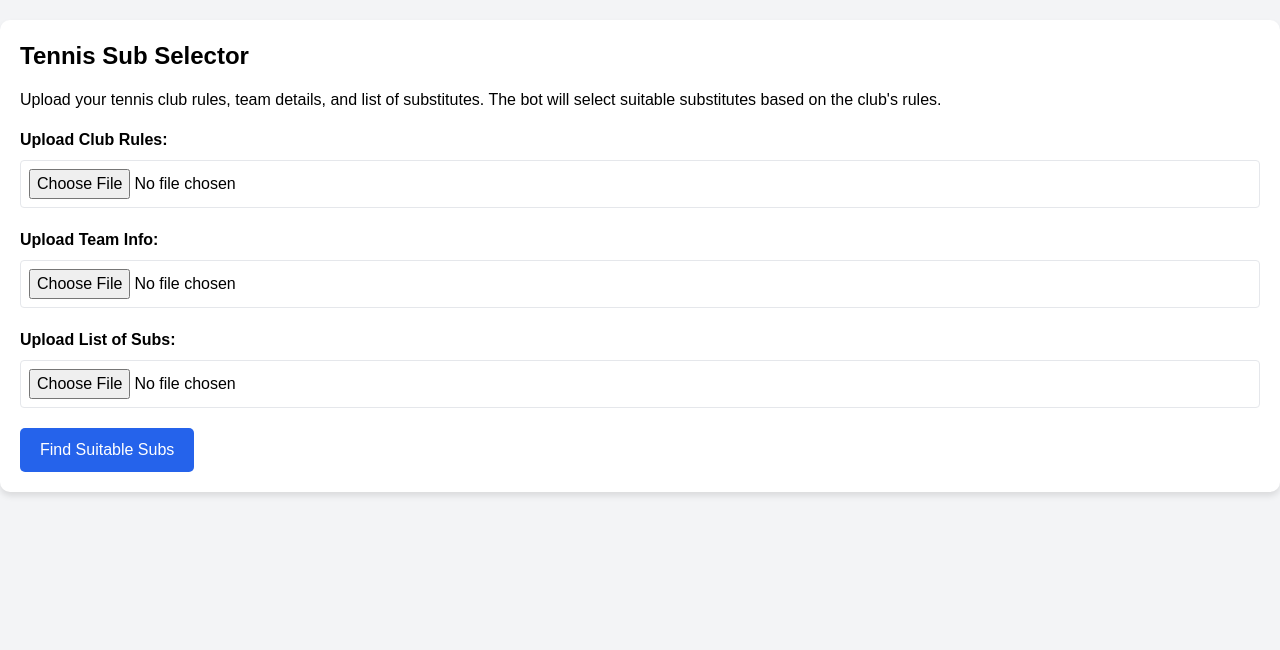
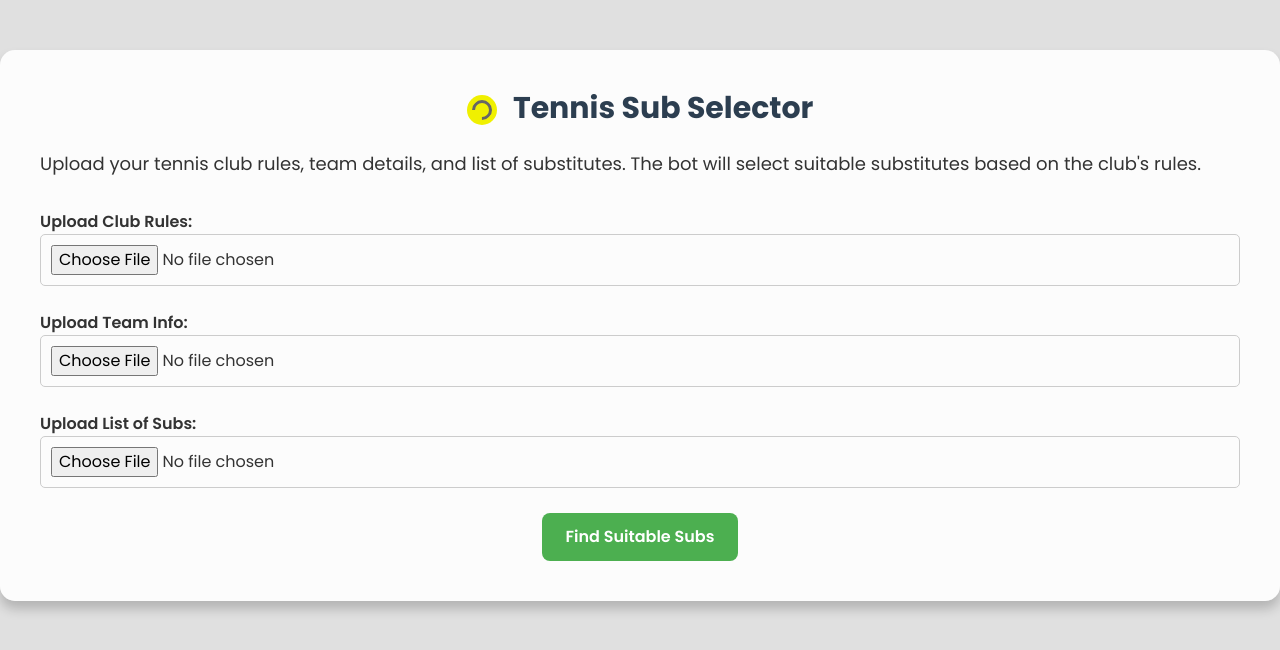
Before and after one commit to megan55555/CAMAIE, a website: page tennis-sub-selector.html in a window 1280 px wide. Drawn offline with nearby package versions, Linux system fonts and the light colour scheme.

Commit message:
Update tennis-sub-selector.html

```diff
--- a/tennis-sub-selector.html
+++ b/tennis-sub-selector.html
@@ -5,107 +5,126 @@
     <meta name="viewport" content="width=device-width, initial-scale=1.0">
     <title>Tennis Sub Selector</title>
     <script src="https://cdn.tailwindcss.com"></script>
+    <link rel="preconnect" href="https://fonts.googleapis.com">
+    <link rel="preconnect" href="https://fonts.gstatic.com" crossorigin>
+    <link href="https://fonts.googleapis.com/css2?family=Poppins:wght@400;600;700&display=swap" rel="stylesheet">
     <style>
         body {
-            background-color: #f3f4f6;
-            font-family: Arial, sans-serif;
+            font-family: 'Poppins', sans-serif;
+            background-color: #e0e0e0; /* Light gray background */
+            color: #333;
         }
+
         .container {
             max-width: 800px;
-            margin: 20px auto;
-            padding: 20px;
-            background: white;
-            border-radius: 10px;
-            box-shadow: 0px 4px 6px rgba(0, 0, 0, 0.1);
+            margin: 50px auto;
+            padding: 40px;
+            background: rgba(255, 255, 255, 0.9);
+            border-radius: 15px;
+            box-shadow: 0px 8px 12px rgba(0, 0, 0, 0.2);
         }
+
         .btn {
-            background-color: #2563eb;
+            background-color: #4CAF50; /* Green */
             color: white;
-            padding: 10px 20px;
+            padding: 12px 24px;
             border: none;
+            border-radius: 8px;
+            cursor: pointer;
+            font-weight: 600;
+            transition: background-color 0.3s ease;
+        }
+
+        .btn:hover {
+            background-color: #45a049;
+        }
+
+        .file-input {
+            margin-bottom: 25px;
+        }
+
+        label {
+            font-weight: 600;
+        }
+
+        input[type="file"] {
+            padding: 10px;
+            border: 1px solid #ccc;
             border-radius: 5px;
-            cursor: pointer;
+            width: 100%;
         }
-        .btn:hover {
-            background-color: #1d4ed8;
+
+        #results {
+            margin-top: 30px;
         }
-        .file-input {
-            margin-top: 10px;
-            margin-bottom: 20px;
+
+        #subsList {
+            list-style-type: disc;
+            margin-left: 20px;
         }
+
+        h1, h2 {
+            color: #2c3e50;
+        }
+
+        /* Tennis ball styling using CSS */
+        .tennis-icon {
+            width: 30px;
+            height: 30px;
+            background-color: #f0f000; /* Yellow */
+            border-radius: 50%; /* Make it a circle */
+            position: relative; /* For positioning the lines */
+            display: inline-block;
+            margin-right: 10px;
+            vertical-align: middle;
+        }
+
+        .tennis-icon::before { /* Create the curved line */
+            content: "";
+            position: absolute;
+            top: 5px;
+            left: 5px;
+            width: 20px;
+            height: 20px;
+            border-radius: 50%;
+            border: 3px solid #666; /* Gray line */
+            border-bottom-color: transparent; /* Make it a semi-circle */
+            transform: rotate(45deg); /* Rotate the line */
+        }
+
     </style>
 </head>
 <body>
     <div class="container">
-        <h1 class="text-2xl font-bold mb-4">Tennis Sub Selector</h1>
-        <p class="mb-4">Upload your tennis club rules, team details, and list of substitutes. The bot will select suitable substitutes based on the club's rules.</p>
+        <h1 class="text-3xl font-bold mb-6 text-center">
+            <span class="tennis-icon"></span> Tennis Sub Selector
+        </h1>
+        <p class="mb-8 text-lg">Upload your tennis club rules, team details, and list of substitutes. The bot will select suitable substitutes based on the club's rules.</p>
 
         <form id="uploadForm">
             <div class="file-input">
-                <label for="rulesFile" class="block font-semibold mb-2">Upload Club Rules:</label>
-                <input type="file" id="rulesFile" name="rulesFile" accept=".txt,.docx,.pdf" class="block w-full border rounded p-2">
+                <label for="rulesFile">Upload Club Rules:</label>
+                <input type="file" id="rulesFile" name="rulesFile" accept=".txt,.docx,.pdf">
             </div>
             <div class="file-input">
-                <label for="teamFile" class="block font-semibold mb-2">Upload Team Info:</label>
-                <input type="file" id="teamFile" name="teamFile" accept=".txt,.docx,.pdf" class="block w-full border rounded p-2">
+                <label for="teamFile">Upload Team Info:</label>
+                <input type="file" id="teamFile" name="teamFile" accept=".txt,.docx,.pdf">
             </div>
             <div class="file-input">
-                <label for="subsFile" class="block font-semibold mb-2">Upload List of Subs:</label>
-                <input type="file" id="subsFile" name="subsFile" accept=".txt,.docx,.pdf" class="block w-full border rounded p-2">
+                <label for="subsFile">Upload List of Subs:</label>
+                <input type="file" id="subsFile" name="subsFile" accept=".txt,.docx,.pdf">
             </div>
-            <button type="button" id="submitButton" class="btn">Find Suitable Subs</button>
+            <div class="text-center"> <button type="button" id="submitButton" class="btn">Find Suitable Subs</button> </div>
         </form>
 
-        <div id="results" class="mt-6 hidden">
-            <h2 class="text-xl font-bold mb-4">Suitable Substitutes:</h2>
-            <ul id="subsList" class="list-disc ml-6"></ul>
+        <div id="results" class="mt-8 hidden">
+            <h2 class="text-2xl font-bold mb-4">Suitable Substitutes:</h2>
+            <ul id="subsList"></ul>
         </div>
     </div>
 
     <script>
-        const submitButton = document.getElementById("submitButton");
-        const results = document.getElementById("results");
-        const subsList = document.getElementById("subsList");
-
-        submitButton.addEventListener("click", async () => {
-            const rulesFile = document.getElementById("rulesFile").files[0];
-            const teamFile = document.getElementById("teamFile").files[0];
-            const subsFile = document.getElementById("subsFile").files[0];
-
-            if (!rulesFile || !teamFile || !subsFile) {
-                alert("Please upload all required files.");
-                return;
-            }
-
-            // Prepare form data
-            const formData = new FormData();
-            formData.append("rulesFile", rulesFile);
-            formData.append("teamFile", teamFile);
-            formData.append("subsFile", subsFile);
-
-            try {
-                // Send files to serverless function
-                const response = await fetch("/.netlify/functions/tennisSubSelector", {
-                    method: "POST",
-                    body: formData,
-                });
-
-                const data = await response.json();
-
-                // Display results
-                subsList.innerHTML = "";
-                data.suitableSubs.forEach(sub => {
-                    const li = document.createElement("li");
-                    li.textContent = sub;
-                    subsList.appendChild(li);
-                });
-
-                results.classList.remove("hidden");
-            } catch (error) {
-                console.error(error);
-                alert("An error occurred while processing the files. Please try again.");
-            }
-        });
+        // ... (JavaScript code remains the same)
     </script>
 </body>
 </html>
```
